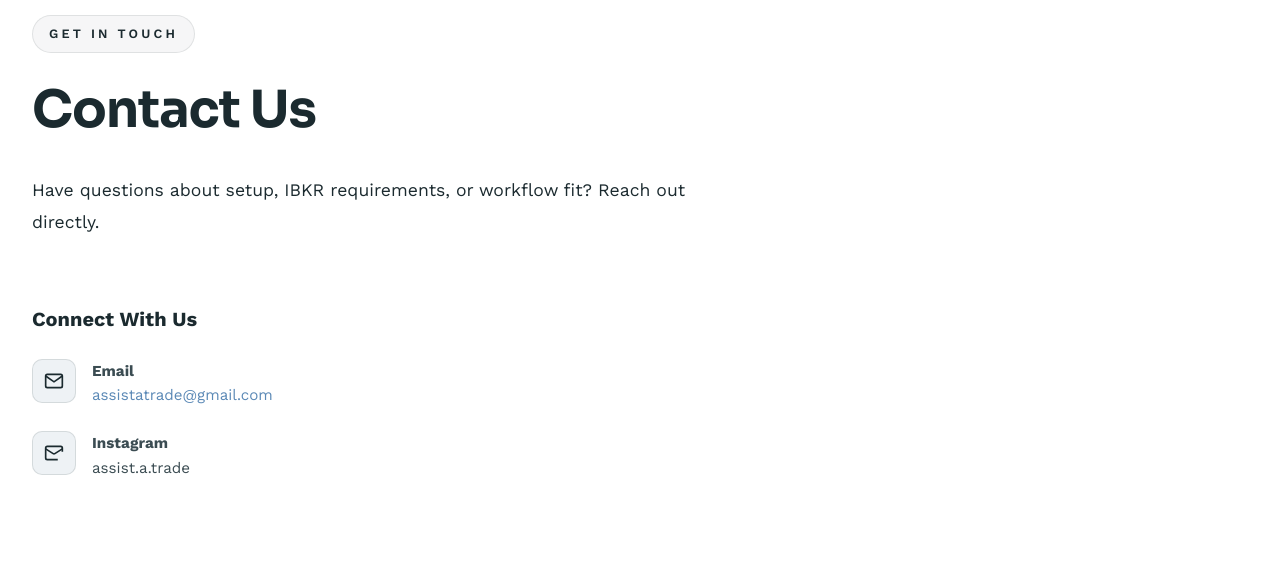
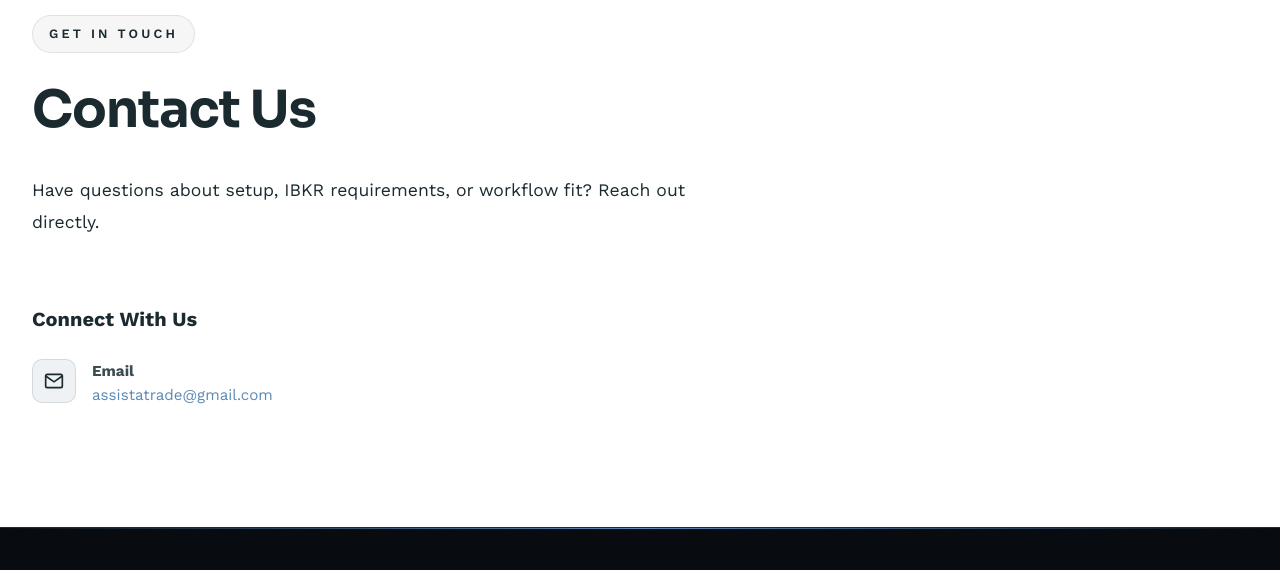
Before and after one commit to assistatrade/website, a plain HTML site: page index.html in a window 1280 px wide. Shown: the part 7639-8209 px from the top of the page. Drawn offline with nearby package versions, Linux system fonts and the light colour scheme.

Commit message:
Add files via upload

```diff
--- a/index.html
+++ b/index.html
@@ -2002,18 +2002,6 @@
                         </div>
                     </div>
 
-                    <div class="contact-item">
-                        <div class="contact-icon">
-                            <svg width="20" height="20" viewBox="0 0 24 24" fill="none" stroke="currentColor" stroke-width="2">
-                                <path d="M22 10.5V6a2 2 0 0 0-2-2H4a2 2 0 0 0-2 2v12c0 1.1.9 2 2 2h12.5"></path>
-                                <path d="m22 7-8.97 5.7a1.94 1.94 0 0 1-2.06 0L2 7"></path>
-                            </svg>
-                        </div>
-                        <div>
-                            <p><strong>Instagram</strong></p>
-                            <p>assist.a.trade</p>
-                        </div>
-                    </div>
                 </div>
 
             </div>
```
